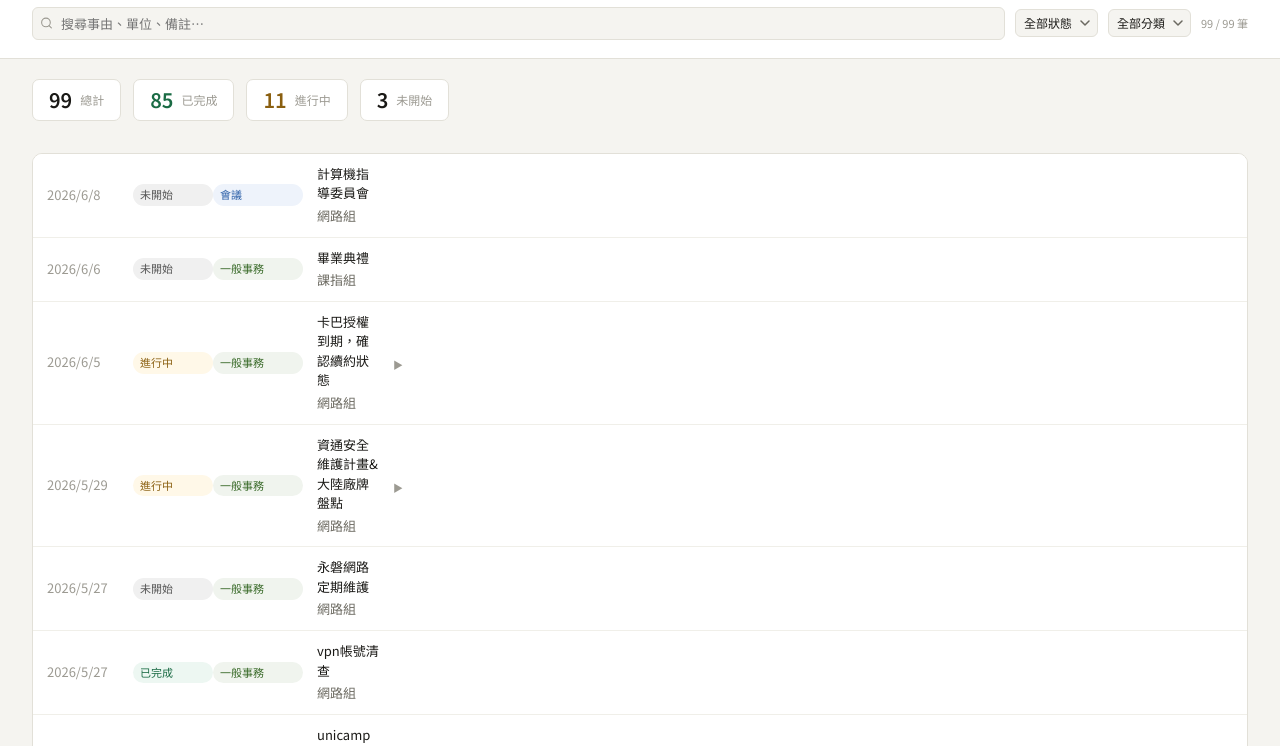
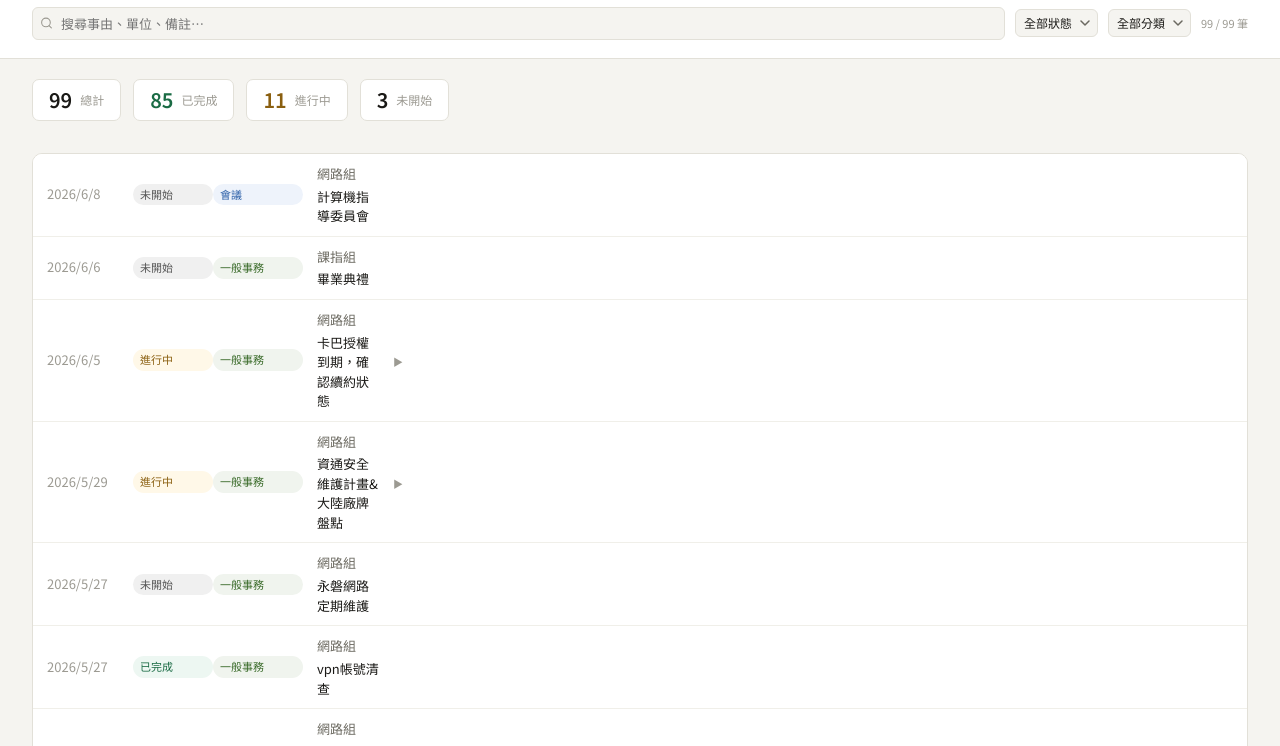
Before and after one commit to ff9700hcckkb/ccnetwork, a plain HTML site: page index.html in a window 1280 px wide. Shown: the part 50-796 px from the top of the page. Drawn offline with Linux system fonts and the light colour scheme.

Commit message:
Update index.html

```diff
--- a/index.html
+++ b/index.html
@@ -251,7 +251,7 @@ function buildCards(){
     const note=row[5]||'';
     const hasNote=note.trim()!=='';
     const isTracked=note.includes('【待追蹤】');
-    const displayNote=note.replace('【待追蹤】','').trim();
+    const displayNote=note.replace('【待追蹤】','').trim().replace(/\s*／\s*/g,'\n');
 
     const card=document.createElement('div');
     card.className='card'+(hasNote?' has-note':'');
@@ -266,8 +266,8 @@ function buildCards(){
         </div>
         <div class="card-bottom">
           <div>
+            <div class="card-unit" style="margin-bottom:2px">${isTracked?'<span style="display:inline-block;width:6px;height:6px;background:#e05555;border-radius:50%;margin-right:4px;vertical-align:middle"></span>':''}${row[3]}</div>
             <div class="card-task">${row[4]}</div>
-            <div class="card-unit" style="margin-top:3px">${isTracked?'<span style="display:inline-block;width:6px;height:6px;background:#e05555;border-radius:50%;margin-right:4px;vertical-align:middle"></span>':''}${row[3]}</div>
           </div>
           ${hasNote?'<span class="expand-icon">▶</span>':''}
         </div>
```
